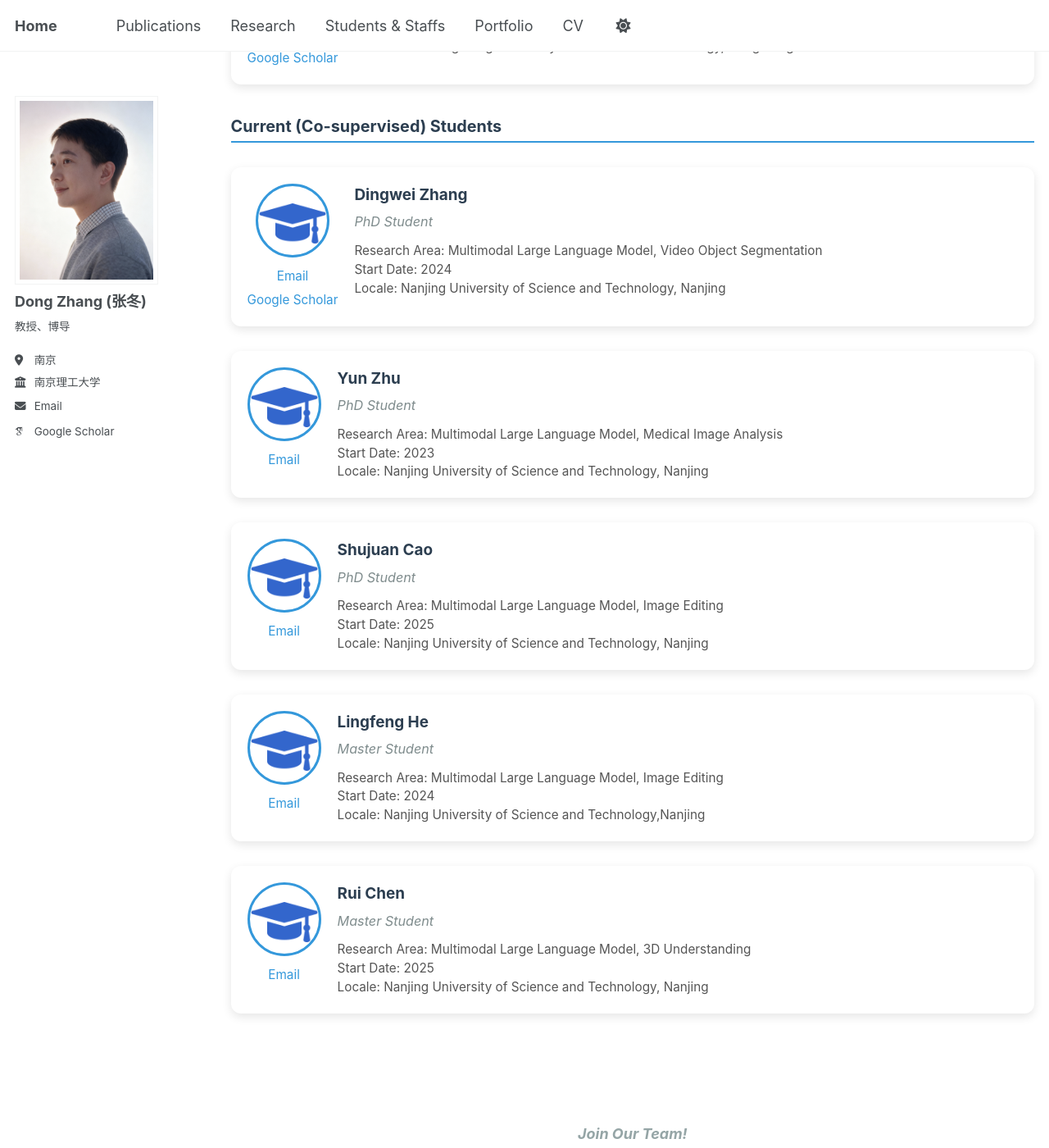
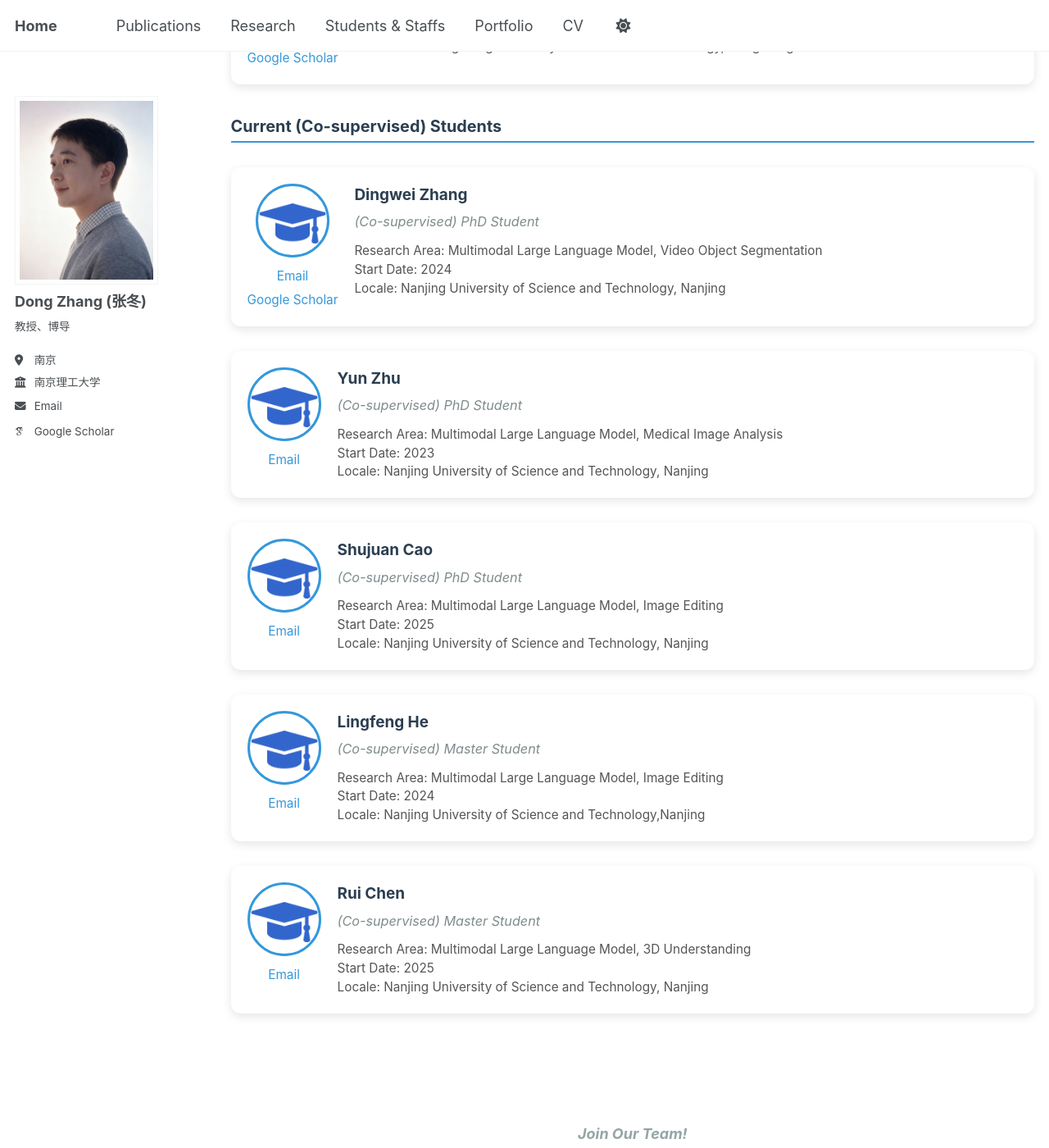
Before and after one commit to dongzhang89/dongzhang89.github.io, a Jekyll site: the page built from _pages/students-staffs.html, in a window 1280 px wide and 1400 px high, scrolled down 539 px. Shown: the whole window at 82% size. Built offline with Jekyll 4.4.1, drawn with Linux system fonts in a browser that asks for light colours; some web fonts are replaced; a script that is not in the unit is left out.

Commit message:
Update students-staffs.html

```diff
--- a/_pages/students-staffs.html
+++ b/_pages/students-staffs.html
@@ -232,7 +232,7 @@ author_profile: true
     </div>
     <div class="person-right">
       <div class="person-name">Dingwei Zhang</div>
-      <div class="person-title">PhD Student</div>
+      <div class="person-title">(Co-supervised) PhD Student</div>
       <div class="person-description">
         Research Area: Multimodal Large Language Model, Video Object Segmentation<br>
         Start Date: 2024<br>
@@ -250,7 +250,7 @@ author_profile: true
     </div>
     <div class="person-right">
       <div class="person-name">Yun Zhu</div>
-      <div class="person-title">PhD Student</div>
+      <div class="person-title">(Co-supervised) PhD Student</div>
       <div class="person-description">
         Research Area: Multimodal Large Language Model, Medical Image Analysis<br>
         Start Date: 2023<br>
@@ -268,7 +268,7 @@ author_profile: true
     </div>
     <div class="person-right">
       <div class="person-name">Shujuan Cao</div>
-      <div class="person-title">PhD Student</div>
+      <div class="person-title">(Co-supervised) PhD Student</div>
       <div class="person-description">
         Research Area: Multimodal Large Language Model, Image Editing<br>
         Start Date: 2025<br>
@@ -286,7 +286,7 @@ author_profile: true
     </div>
     <div class="person-right">
       <div class="person-name">Lingfeng He</div>
-      <div class="person-title">Master Student</div>
+      <div class="person-title">(Co-supervised) Master Student</div>
       <div class="person-description">
         Research Area: Multimodal Large Language Model, Image Editing<br>
         Start Date: 2024<br>
@@ -303,7 +303,7 @@ author_profile: true
     </div>
     <div class="person-right">
       <div class="person-name">Rui Chen</div>
-      <div class="person-title">Master Student</div>
+      <div class="person-title">(Co-supervised) Master Student</div>
       <div class="person-description">
         Research Area: Multimodal Large Language Model, 3D Understanding<br>
         Start Date: 2025<br>
```
